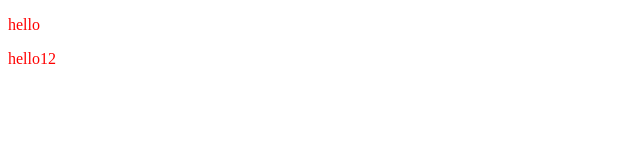
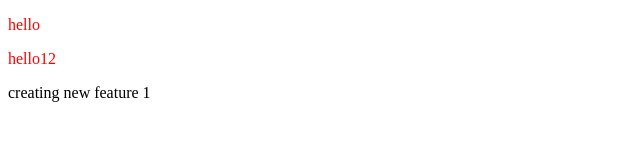
Before and after one commit to chaitanyakrishn/localrepo, a plain HTML site: page index.html in a window 1280 px wide. Shown: the whole page, without its empty margins (0-640 px from the left). Drawn offline with Linux system fonts and the light colour scheme.

Commit message:
add new feature

```diff
--- a/index.html
+++ b/index.html
@@ -9,5 +9,6 @@
 <body>
     <p> hello </p>
     <p> hello12 </p>
+    <p1> creating new feature 1 </p1>
 </body>
 </html>
```
